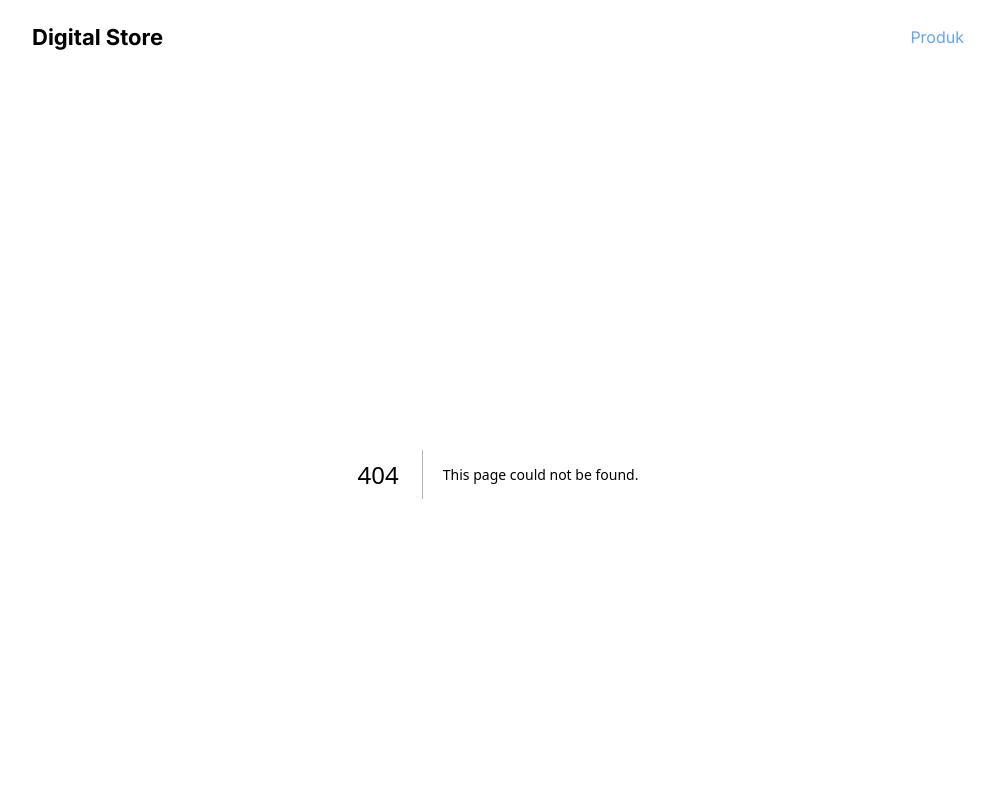
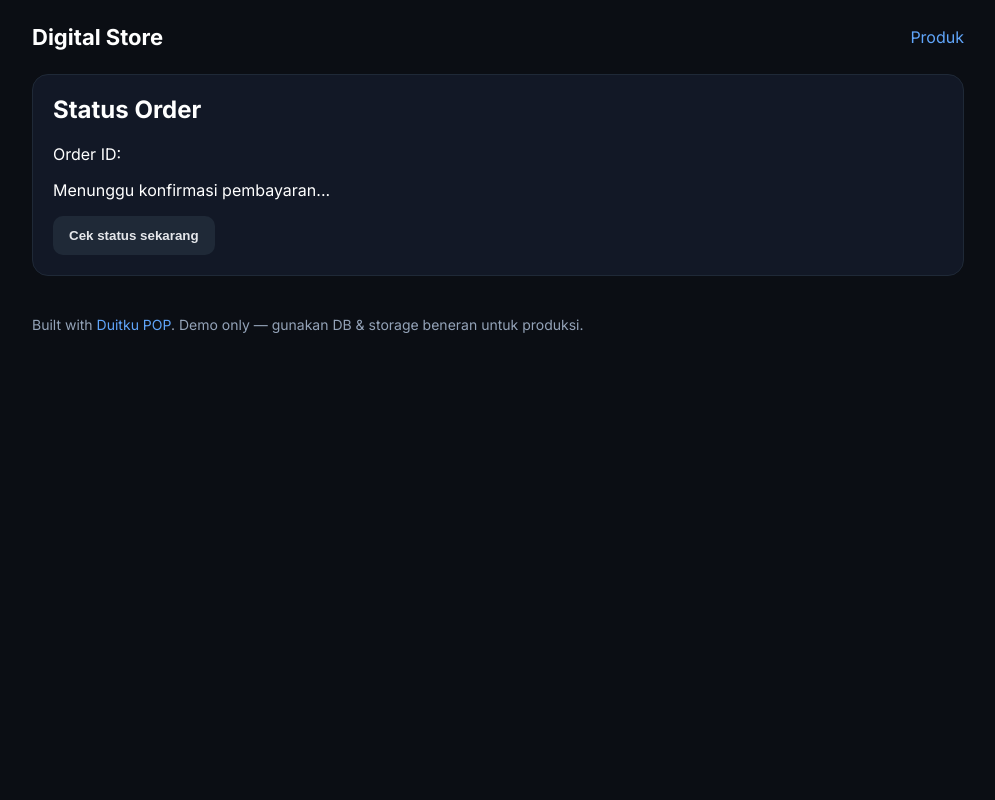
Before and after one commit to hurahura2211-ctrl/Test2webstore, a Next.js app: page /success in a window 1280 px wide. Before the commit this address had no page. Shown: the top 800 px of the page, without its empty margins (142-1137 px from the left). Built offline with nearby package versions, Linux system fonts and the light colour scheme.

Commit message:
Create page.js

```diff
--- /dev/null
+++ b/app/success/page.js
@@ -0,0 +1,42 @@
+"use client";
+import { useEffect, useState } from "react";
+import { useSearchParams } from "next/navigation";
+
+export default function SuccessPage() {
+  const sp = useSearchParams();
+  const order = sp.get("order");
+  const [status, setStatus] = useState("Menunggu konfirmasi pembayaran...");
+  const [download, setDownload] = useState(null);
+
+  async function check() {
+    if (!order) return;
+    const res = await fetch(`/api/order-status?merchantOrderId=${order}`);
+    const data = await res.json();
+    if (data.status === "PAID") {
+      setStatus("Pembayaran terkonfirmasi ✓");
+      setDownload(data.downloadUrl);
+    } else {
+      setStatus("Belum terbayar / pending.");
+    }
+  }
+
+  useEffect(() => {
+    const id = setInterval(check, 3000);
+    return () => clearInterval(id);
+  }, [order]);
+
+  return (
+    <main className="card">
+      <h2 style={{ marginTop: 0 }}>Status Order</h2>
+      <p>Order ID: <code>{order}</code></p>
+      <p>{status}</p>
+      {download ? (
+        <a className="btn" href={download}>Download Produk</a>
+      ) : (
+        <button className="btn secondary" onClick={check}>
+          Cek status sekarang
+        </button>
+      )}
+    </main>
+  );
+  }
```
